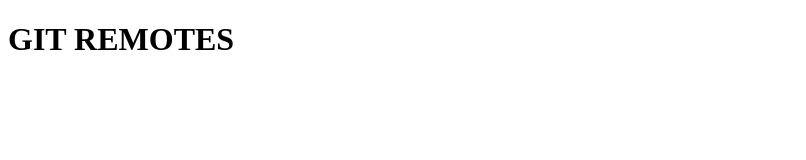
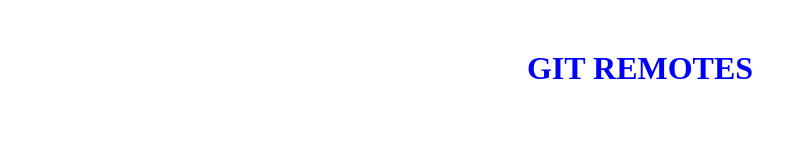
Before and after one commit to Tommyx22/scuola, a plain HTML site: page index.html in a window 1280 px wide. Shown: the whole page, without its empty margins (0-806 px from the left). Drawn offline with Linux system fonts and the light colour scheme.

Commit message:
add style.css

```diff
--- a/index.html
+++ b/index.html
@@ -5,10 +5,11 @@
     <meta http-equiv="X-UA-Compatible" content="IE=edge">
     <meta name="viewport" content="width=device-width, initial-scale=1.0">
     <title>Document</title>
+    <link rel="stylesheet" href="style.css">
 </head>
 <body>
 
-    <h1>GIT REMOTES</h1>
+    <h1 class="colore">GIT REMOTES</h1>
 
 </body>
 </html>
--- /dev/null
+++ b/style.css
@@ -0,0 +1,5 @@
+.colore {
+    text-align: center;
+    color: blue;
+    margin-top: 50px;
+}
```
